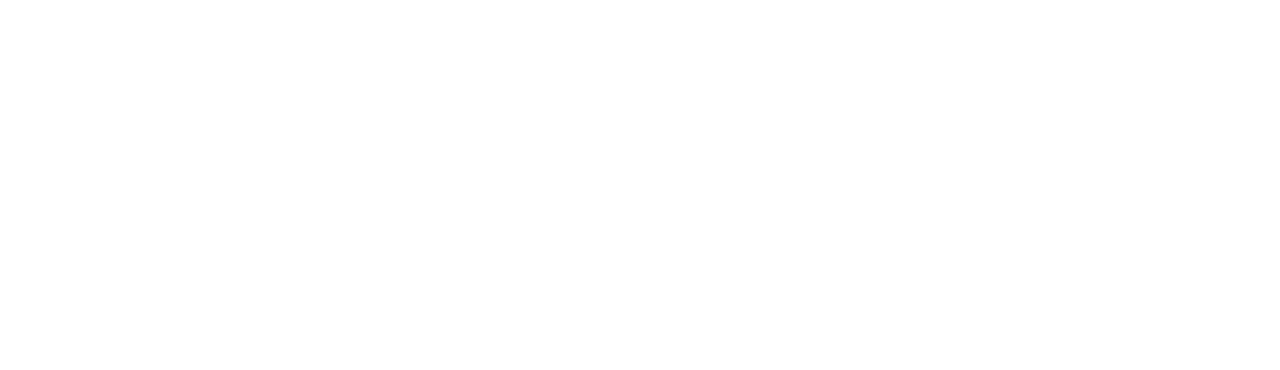
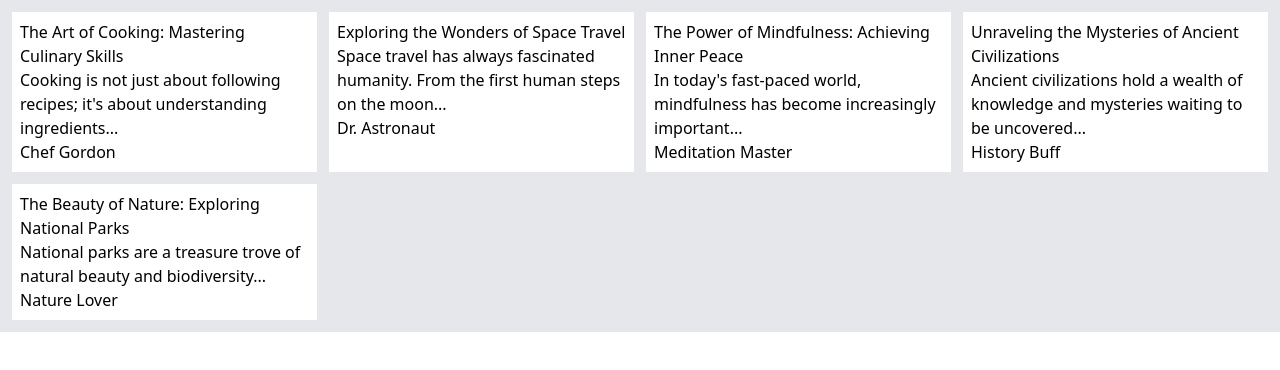
Before and after one commit to 1234529-hash/first-react-project, a React (Create React App) app: page /Props2 in a window 1280 px wide. Before the commit this address had no page. Shown: the top 370 px of the page. Built offline with nearby package versions, Linux system fonts and the light colour scheme.

Commit message:
use State

```diff
--- a/src/App.js
+++ b/src/App.js
@@ -1,18 +1,32 @@
+import { BrowserRouter, Route, Routes } from "react-router-dom";
 import "./App.css";
-import { BrowserRouter, Route, Routes } from "react-router-dom";
-import Home from "./Pages/Home";
 import ArrayMapDemo from "./Components/ArrayMapDemo";
+import Props2 from "./Components/Porps2";
 import Products from "./Components/Products";
 import Props from "./Components/Props";
+import Home from "./Pages/Home";
+import { routes } from "./Routes";
 
 function App() {
+  console.log(routes);
   return (
     <BrowserRouter>
       <Routes>
-        <Route path="/" Component={Home} />
+        {routes.map((route) => {
+          return (
+            <Route
+              key={route.id}
+              path={route.path}
+              Component={route.component}
+            />
+          );
+        })}
+
+        {/* <Route path="/" Component={Home} />
         <Route path="/array-map-demo" Component={ArrayMapDemo} />
         <Route path="/products" Component={Products} />
         <Route path="/Props" Component={Props} />
+        <Route path="/Props2" Component={Props2} /> */}
       </Routes>
     </BrowserRouter>
   );
--- /dev/null
+++ b/src/Components/Porps2/index.js
@@ -0,0 +1,153 @@
+import React from "react";
+import BlogCard from "../../Shared/BlogCard";
+
+const Props2 = () => {
+  const dummyBlogs = [
+    {
+      id: 1,
+      title: "The Art of Cooking: Mastering Culinary Skills",
+      author: "Chef Gordon",
+      content:
+        "Cooking is not just about following recipes; it's about understanding ingredients...",
+      date: "2024-03-10",
+      tags: ["cooking", "culinary", "recipes"],
+      likes: 56,
+      comments: [
+        {
+          id: 1,
+          user: "Foodie123",
+          comment:
+            "I love experimenting in the kitchen, this article is inspiring!",
+          date: "2024-03-11",
+        },
+        {
+          id: 2,
+          user: "CookingEnthusiast",
+          comment:
+            "These tips are so helpful for beginners like me, thank you!",
+          date: "2024-03-12",
+        },
+      ],
+    },
+    {
+      id: 2,
+      title: "Exploring the Wonders of Space Travel",
+      author: "Dr. Astronaut",
+      content:
+        "Space travel has always fascinated humanity. From the first human steps on the moon...",
+      date: "2024-03-08",
+      tags: ["space", "exploration", "astronomy"],
+      likes: 78,
+      comments: [
+        {
+          id: 1,
+          user: "SpaceGeek1",
+          comment: "I dream of going to space one day!",
+          date: "2024-03-09",
+        },
+        {
+          id: 2,
+          user: "StarGazer22",
+          comment: "These advancements in space technology are mind-blowing!",
+          date: "2024-03-10",
+        },
+      ],
+    },
+    {
+      id: 3,
+      title: "The Power of Mindfulness: Achieving Inner Peace",
+      author: "Meditation Master",
+      content:
+        "In today's fast-paced world, mindfulness has become increasingly important...",
+      date: "2024-03-05",
+      tags: ["mindfulness", "meditation", "mental health"],
+      likes: 102,
+      comments: [
+        {
+          id: 1,
+          user: "ZenSeeker",
+          comment: "Practicing mindfulness has changed my life for the better!",
+          date: "2024-03-06",
+        },
+        {
+          id: 2,
+          user: "InnerPeace123",
+          comment:
+            "I struggle with anxiety, and mindfulness has been a lifesaver!",
+          date: "2024-03-07",
+        },
+      ],
+    },
+    {
+      id: 4,
+      title: "Unraveling the Mysteries of Ancient Civilizations",
+      author: "History Buff",
+      content:
+        "Ancient civilizations hold a wealth of knowledge and mysteries waiting to be uncovered...",
+      date: "2024-03-03",
+      tags: ["history", "archaeology", "ancient civilizations"],
+      likes: 92,
+      comments: [
+        {
+          id: 1,
+          user: "ArchaeoExplorer",
+          comment:
+            "I'm fascinated by ancient history, can't wait to read more!",
+          date: "2024-03-04",
+        },
+        {
+          id: 2,
+          user: "HistoryEnthusiast",
+          comment: "It's amazing how much we can learn from our ancestors!",
+          date: "2024-03-05",
+        },
+      ],
+    },
+    {
+      id: 5,
+      title: "The Beauty of Nature: Exploring National Parks",
+      author: "Nature Lover",
+      content:
+        "National parks are a treasure trove of natural beauty and biodiversity...",
+      date: "2024-03-01",
+      tags: ["nature", "national parks", "outdoors"],
+      likes: 120,
+      comments: [
+        {
+          id: 1,
+          user: "OutdoorAdventurer",
+          comment:
+            "I've visited several national parks, each one is unique and breathtaking!",
+          date: "2024-03-02",
+        },
+        {
+          id: 2,
+          user: "NaturePhotographer",
+          comment:
+            "Nature never fails to inspire me. These photos are stunning!",
+          date: "2024-03-03",
+        },
+      ],
+    },
+  ];
+
+  console.log(dummyBlogs);
+
+  return (
+    <div className="grid grid-cols-4 bg-gray-200 gap-3 p-3">
+      {/* <p>{dummyBlogs[0].title}</p>
+      <p>{dummyBlogs[1].title}</p>
+      <p>{dummyBlogs[2].title}</p>
+      <p>{dummyBlogs[3].title}</p>
+      <p>{dummyBlogs[4].title}</p> */}
+      {/* {dummyBlogs.map((blog) => {
+        return <BlogCard title={blog.title} content={blog.content} />;
+      })} */}
+      {dummyBlogs.map((blog) => {
+        return <BlogCard data={blog} />;
+      })}
+    </div>
+  );
+};
+
+export default Props2;
--- /dev/null
+++ b/src/Components/UseStateDemo/index.js
@@ -0,0 +1,36 @@
+import React, { useState } from "react";
+
+const UseStateDemo = () => {
+  const [state, setState] = useState(
+    "https://m.media-amazon.com/images/S/sonata-images-prod/ATV_IN_Desktop_Imported_Lovepuzzle/72c09193-ab0f-43a9-801e-593dba6b45bd.__SX2375__SY1336.25__QL60__._TTH_.jpeg"
+  );
+
+  console.log(state);
+  return (
+    <div className="flex flex-col gap-2 p-5">
+      <img src={state} alt="" />
+      {/* <p>{state}</p> */}
+      <button
+        onClick={() =>
+          setState(
+            "https://m.media-amazon.com/images/S/sonata-images-prod/ATV_IN_Desktop_FB_dehatis2_V1/7ed7ae87-008e-48d0-97d7-71b7e3a1016f.__SX2375__SY1336.25__QL60__._TTH_.jpeg"
+          )
+        }
+      >
+        Click
+      </button>
+      {/* <p>{state}</p> */}
+      <button
+        onClick={() =>
+          setState(
+            "https://m.media-amazon.com/images/S/sonata-images-prod/ATV_IN_Desktop_FB_CrushedS4_v1/1b140383-ff04-4818-bf63-97346a11379c.__SX2375__SY1336.25__QL60__._TTH_.jpeg"
+          )
+        }
+      >
+        Click 2
+      </button>
+    </div>
+  );
+};
+
+export default UseStateDemo;
--- /dev/null
+++ b/src/Routes/index.js
@@ -0,0 +1,39 @@
+import ArrayMapDemo from "../Components/ArrayMapDemo";
+import Props2 from "../Components/Porps2";
+import Products from "../Components/Products";
+import Props from "../Components/Props";
+import UseStateDemo from "../Components/UseStateDemo";
+import Home from "../Pages/Home";
+
+export const routes = [
+  {
+    id: 1,
+    path: "/",
+    component: Home,
+  },
+  {
+    id: 2,
+    path: "/array-map-demo",
+    component: ArrayMapDemo,
+  },
+  {
+    id: 3,
+    path: "/products",
+    component: Products,
+  },
+  {
+    id: 4,
+    path: "/Props",
+    component: Props,
+  },
+  {
+    id: 5,
+    path: "/Props2",
+    component: Props2,
+  },
+  {
+    id: 6,
+    path: "/use-state",
+    component: UseStateDemo,
+  },
+];
--- /dev/null
+++ b/src/Shared/BlogCard/index.js
@@ -0,0 +1,14 @@
+import React from "react";
+
+const BlogCard = (props) => {
+  console.log(props.data);
+  return (
+    <div className="bg-white cursor-pointer transition-all duration-700 hover:scale-110 p-2">
+      <p>{props.data.title}</p>
+      <p>{props.data.content}</p>
+      <p>{props.data.author}</p>
+    </div>
+  );
+};
+
+export default BlogCard;
```
